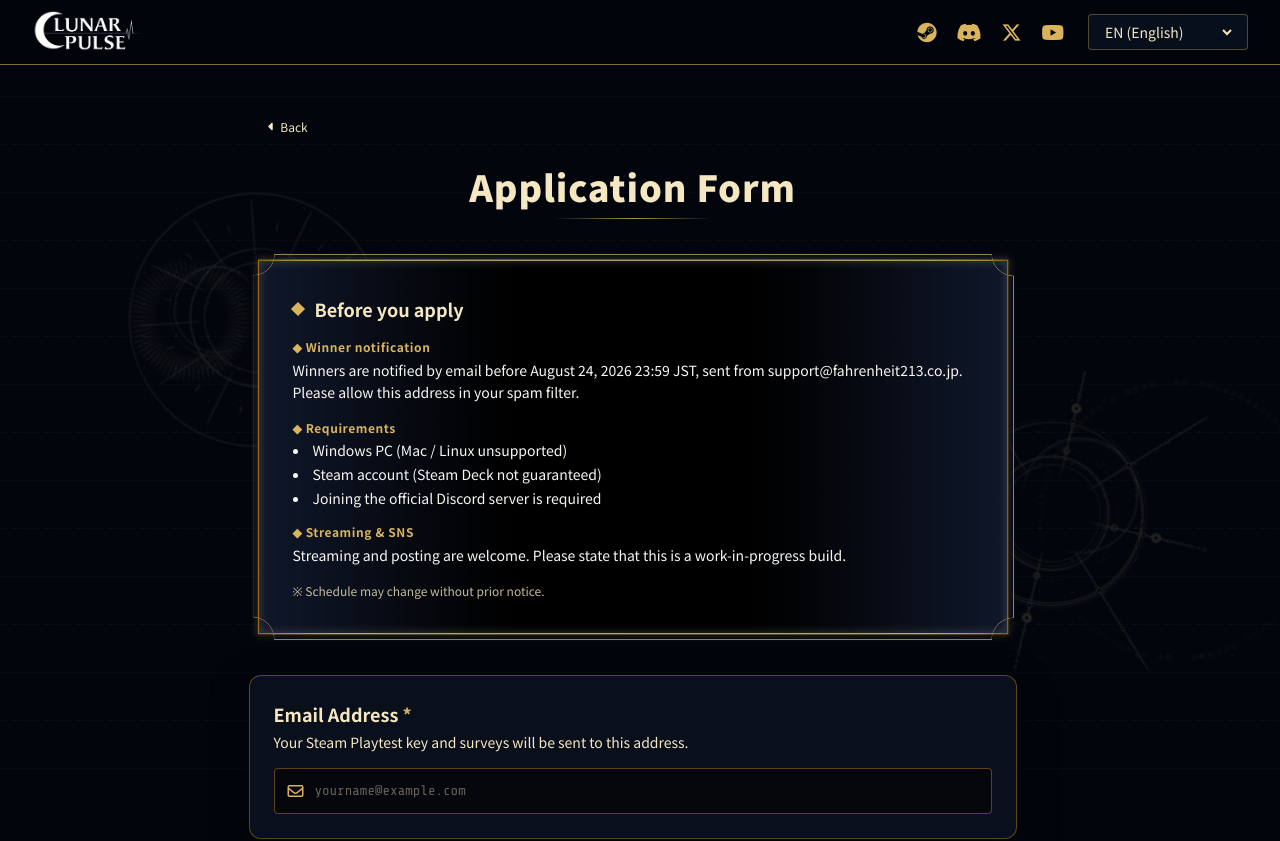
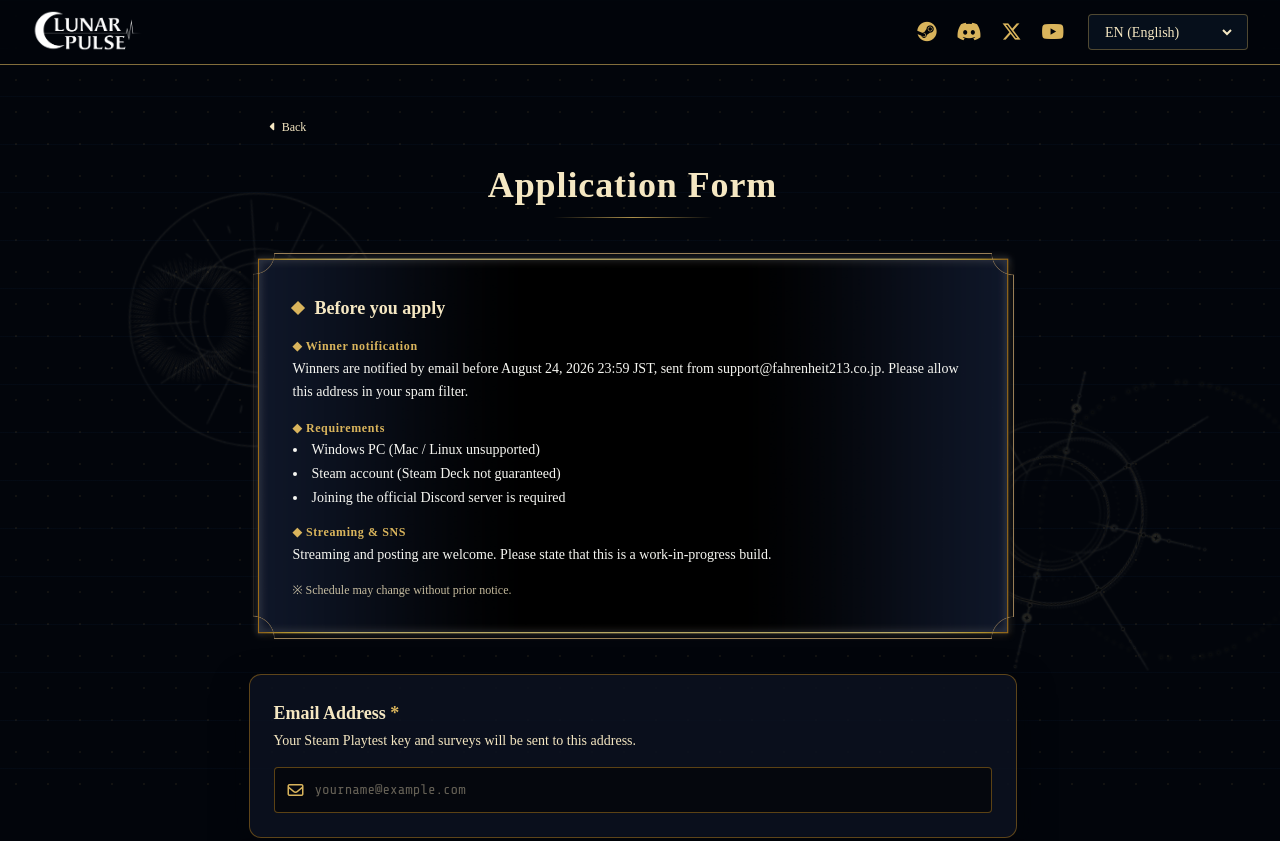
Before and after one commit to thanhphung29/lilith-landingpage, a Next.js app: page /en/apply in a window 1280 px wide. Shown: the top 841 px of the page. Built offline with nearby package versions, Linux system fonts and the light colour scheme.

Commit message:
update font

```diff
--- a/app/[locale]/layout.tsx
+++ b/app/[locale]/layout.tsx
@@ -1,11 +1,12 @@
 import type { Metadata } from "next";
 import {
   Cinzel,
-  Noto_Sans_JP,
-  Noto_Sans_KR,
-  Noto_Sans_SC,
-  Noto_Sans_TC,
-  Noto_Sans_Thai,
+  Noto_Serif,
+  Noto_Serif_JP,
+  Noto_Serif_KR,
+  Noto_Serif_SC,
+  Noto_Serif_TC,
+  Noto_Serif_Thai,
   Share_Tech_Mono,
 } from "next/font/google";
 import { notFound } from "next/navigation";
@@ -16,7 +17,7 @@ import Header from "@/components/Header";
 import { routing } from "@/i18n/routing";
 import "../globals.css";
 
-const notoSansJP = Noto_Sans_JP({
+const notoSerifJP = Noto_Serif_JP({
   variable: "--font-noto-jp",
   subsets: ["latin"],
   weight: ["400", "500", "700", "900"],
@@ -35,17 +36,20 @@ const shareTechMono = Share_Tech_Mono({
   weight: "400",
 });
 
-// Scripts Noto Sans JP lacks, exposed as --font-locale
-const notoSansTC = Noto_Sans_TC({ variable: "--font-locale", subsets: ["latin"], preload: false });
-const notoSansSC = Noto_Sans_SC({ variable: "--font-locale", subsets: ["latin"], preload: false });
-const notoSansKR = Noto_Sans_KR({ variable: "--font-locale", subsets: ["latin"], preload: false });
-// const notoSansThai = Noto_Sans_Thai({ variable: "--font-locale", subsets: ["thai", "latin"], preload: false });
+// Scripts Noto Serif JP lacks, exposed as --font-locale
+const notoSerifTC = Noto_Serif_TC({ variable: "--font-locale", subsets: ["latin"], preload: false });
+const notoSerifSC = Noto_Serif_SC({ variable: "--font-locale", subsets: ["latin"], preload: false });
+const notoSerifKR = Noto_Serif_KR({ variable: "--font-locale", subsets: ["latin"], preload: false });
+const notoSerifThai = Noto_Serif_Thai({ variable: "--font-locale", subsets: ["thai", "latin"], preload: false });
+// latin-ext covers Polish letters (ą ć ę ł ń ó ś ź ż)
+const notoSerif = Noto_Serif({ variable: "--font-locale", subsets: ["latin", "latin-ext"], preload: false });
 
 const localeFonts: Partial<Record<Locale, string>> = {
-  "zh-TW": notoSansTC.variable,
-  "zh-CN": notoSansSC.variable,
-  ko: notoSansKR.variable,
-  // th: notoSansThai.variable,
+  "zh-TW": notoSerifTC.variable,
+  "zh-CN": notoSerifSC.variable,
+  ko: notoSerifKR.variable,
+  th: notoSerifThai.variable,
+  pl: notoSerif.variable,
 };
 
 export function generateStaticParams() {
@@ -80,7 +84,7 @@ export default async function LocaleLayout({
   if (!hasLocale(routing.locales, locale)) notFound();
 
   const fontClasses = [
-    notoSansJP.variable,
+    notoSerifJP.variable,
     cinzel.variable,
     shareTechMono.variable,
     localeFonts[locale] ?? "",
--- a/app/globals.css
+++ b/app/globals.css
@@ -4,9 +4,9 @@
    generated Arial/Times fallback that would render glyphs the font lacks (e.g. β, ※)
    in that fallback instead of the system CJK font, changing widths vs the design. */
 @theme inline {
-  --font-sans: var(--font-locale, "Noto Sans JP"), "Noto Sans JP", sans-serif;
+  --font-sans: var(--font-locale, "Noto Serif JP"), "Noto Serif JP", serif;
   --font-mono: "Share Tech Mono", monospace;
-  --font-cinzel: Cinzel, var(--font-locale, "Noto Sans JP"), serif;
+  --font-cinzel: Cinzel, var(--font-locale, "Noto Serif JP"), serif;
 }
 
 @theme {
@@ -39,7 +39,7 @@ html {
 body {
   background-color: #02050b;
   color: #f7f7f2;
-  font-family: var(--font-locale, "Noto Sans JP"), "Noto Sans JP", sans-serif;
+  font-family: var(--font-locale, "Noto Serif JP"), "Noto Serif JP", serif;
   font-size: 1rem;
   line-height: 1.5;
   overflow-x: hidden;
--- a/components/Header.tsx
+++ b/components/Header.tsx
@@ -11,7 +11,7 @@ export default function Header() {
           <Logo className="mt-1 block h-10 w-auto shrink-0 sm:h-12" sizes="(min-width: 640px) 115px, 96px" />
         </Link>
         <div className="flex items-center gap-4 sm:gap-6">
-          <div className="flex items-center gap-3 text-lg text-gothic-gold sm:gap-5 sm:text-xl">
+          <div className="flex items-center gap-3 text-lg leading-none text-gothic-gold sm:gap-5 sm:text-xl">
             {SOCIALS.map(({ label, href, icon }) => (
               <a
                 key={label}
@@ -19,7 +19,7 @@ export default function Header() {
                 target="_blank"
                 rel="noopener noreferrer"
                 aria-label={label}
-                className="transition-colors hover:text-gothic-ivory"
+                className="flex h-9 items-center transition-colors hover:text-gothic-ivory"
               >
                 <i className={`fa-brands ${icon}`} aria-hidden="true" />
               </a>
--- a/components/LocaleSwitcher.tsx
+++ b/components/LocaleSwitcher.tsx
@@ -12,11 +12,11 @@ export default function LocaleSwitcher() {
   const router = useRouter();
 
   return (
-    <label className="flex h-9 w-[76px] shrink-0 items-center gap-2 rounded border border-gothic-border bg-gothic-navy/90 px-2 transition-colors sm:w-[160px] sm:px-3 hover:border-gothic-gold">
+    <label className="flex h-9 w-[76px] leading-none shrink-0 items-center gap-2 rounded border border-gothic-border bg-gothic-navy/90 px-2 transition-colors sm:w-[160px] sm:px-3 hover:border-gothic-gold">
       <span className="sr-only">{t("label")}</span>
       {/* Mobile is too narrow for the full name: show the code only */}
       <select
-        className="w-full cursor-pointer bg-transparent text-xs text-gothic-ivory focus:outline-none sm:hidden"
+        className="h-full w-full cursor-pointer bg-transparent text-xs text-gothic-ivory focus:outline-none sm:hidden"
         value={locale}
         onChange={(e) =>
           router.replace(pathname, { locale: e.target.value as Locale })
@@ -30,7 +30,7 @@ export default function LocaleSwitcher() {
       </select>
       {/* Same format as the design: "EN (English)" */}
       <select
-        className="hidden w-full cursor-pointer bg-transparent text-xs text-gothic-ivory focus:outline-none sm:text-sm sm:block"
+        className="hidden h-full w-full cursor-pointer bg-transparent text-xs text-gothic-ivory focus:outline-none sm:text-sm sm:block"
         value={locale}
         onChange={(e) =>
           router.replace(pathname, { locale: e.target.value as Locale })
```
Also changed, not shown: 1 other file (tests, documents, lock files or other folders).
